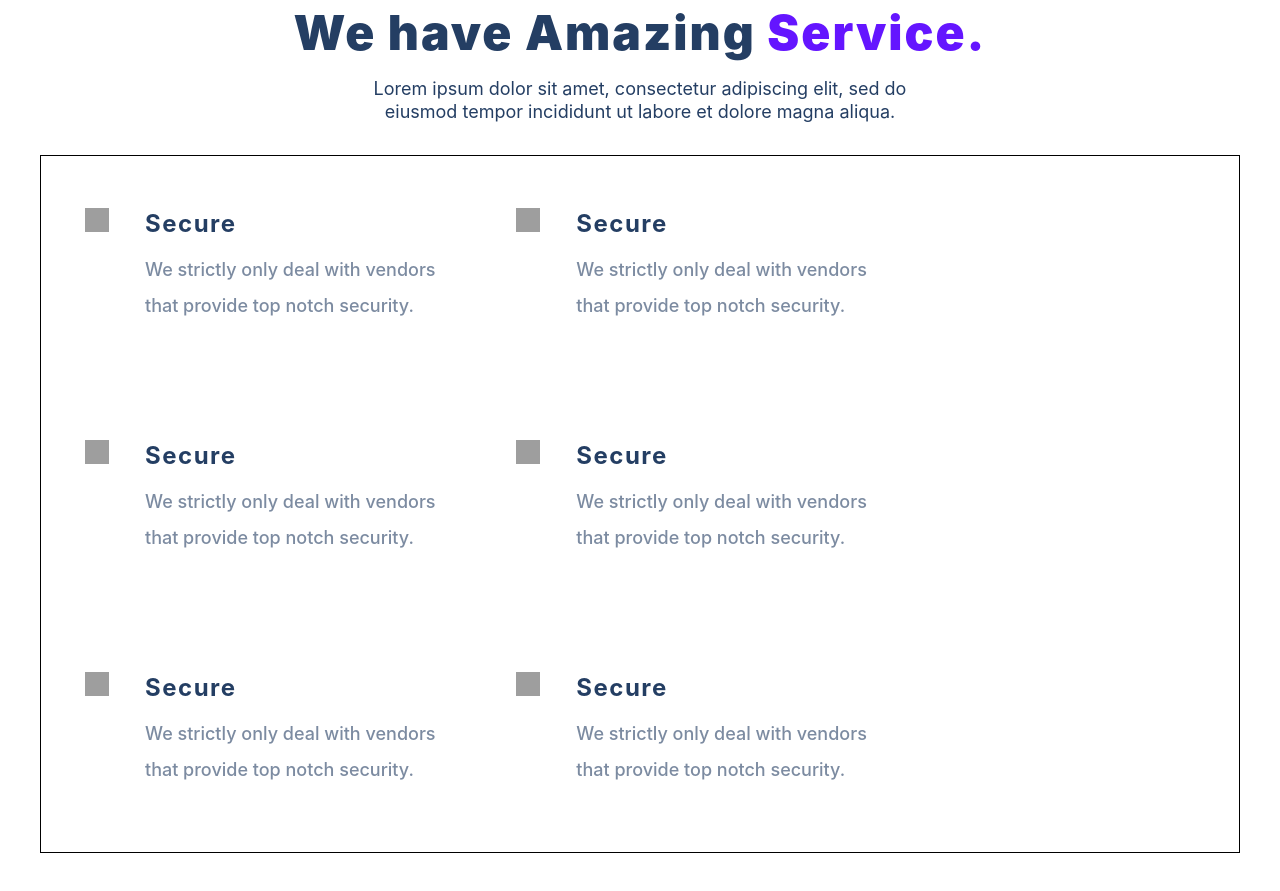
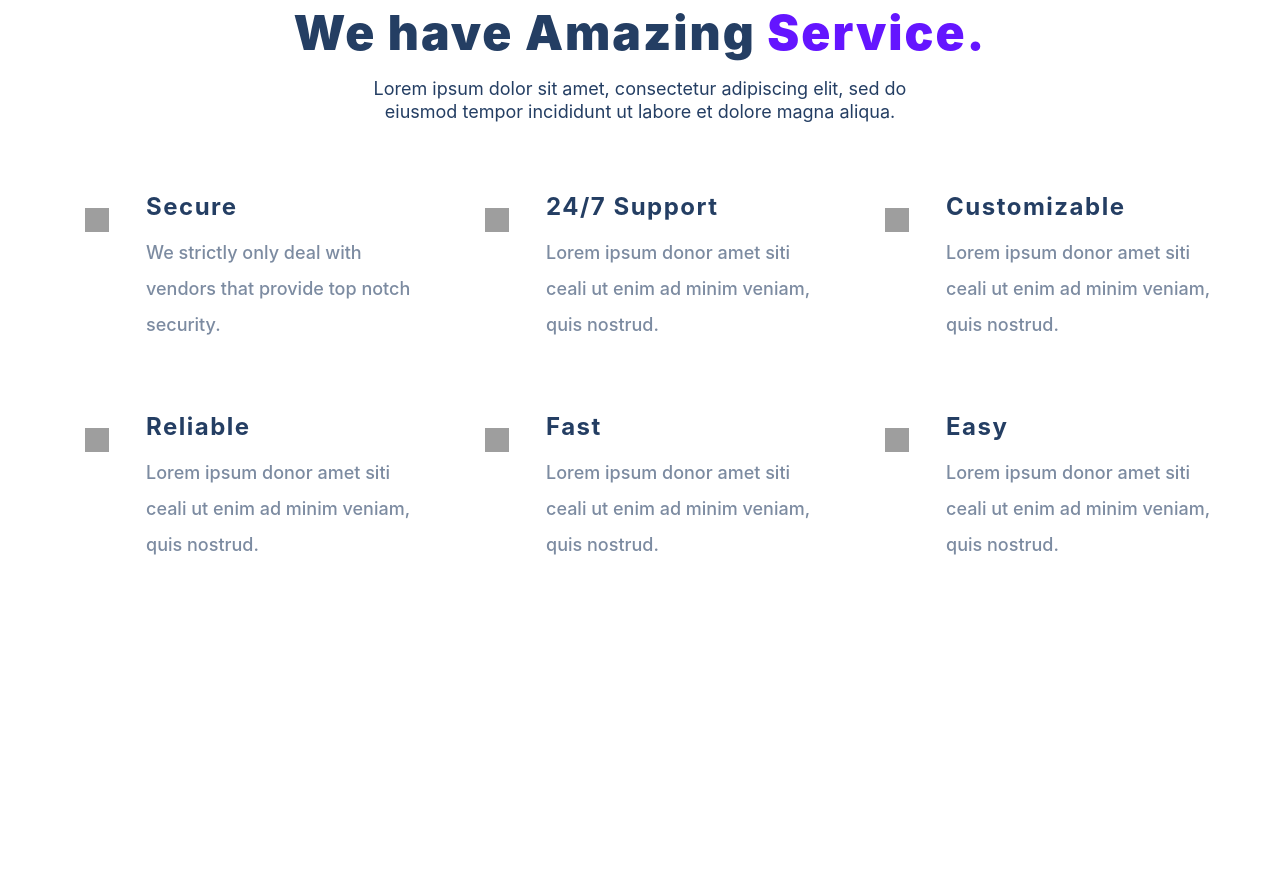
Before and after one commit to Ronaldobboy/First-Final-Project, a plain HTML site: page index.html in a window 1280 px wide. Shown: the part 1105-1996 px from the top of the page. After the commit the page ends 1812 px from the top, so only its background shows below. Drawn offline with Linux system fonts and the light colour scheme; grey boxes are pictures that could not be loaded.

Commit message:
Features section completed.

```diff
--- a/index.html
+++ b/index.html
@@ -57,6 +57,7 @@
                         <p class="blue-grey features__para">Lorem ipsum dolor sit amet, consectetur adipiscing elit, sed do eiusmod tempor incididunt ut labore et dolore magna aliqua.</p>
                         </div>
                         <div class="features">
+                             <div class="feature__wrapper">
                             <div class="feature">
                                 <div class="feature__img--container">
                                 <img class="feature__img" src="https://treact.owaiskhan.me/static/media/shield-icon.daefe14b320b14fbd9cbd18908ac93ec.svg" alt="">
@@ -66,50 +67,61 @@
                                     <p class="feature__para">We strictly only deal with vendors that provide top notch security.</p>
                                 </div>
                             </div>
+                            </div>
+                             <div class="feature__wrapper">
                             <div class="feature">
                                 <div class="feature__img--container">
-                                <img class="feature__img" src="https://treact.owaiskhan.me/static/media/shield-icon.daefe14b320b14fbd9cbd18908ac93ec.svg" alt="">
+                                <img class="feature__img" src="https://treact.owaiskhan.me/static/media/support-icon.f9253ffa8cb6ffde5bbaa05eb5136375.svg" alt="">
                                 </div>
                                 <div class="feature__description">
-                                    <h3 class="feature__title">Secure</h3>
-                                    <p class="feature__para">We strictly only deal with vendors that provide top notch security.</p>
+                                    <h3 class="feature__title">24/7 Support</h3>
+                                    <p class="feature__para">Lorem ipsum donor amet siti ceali ut enim ad minim veniam, quis nostrud.</p>
                                 </div>
                             </div>
+                            </div>
+                             <div class="feature__wrapper">
+                            <div class="feature">
+                                    <div class="feature__img--container">
+                                        <img class="feature__img" src="https://treact.owaiskhan.me/static/media/customize-icon.367468c90fd796009b97fbfba67b2c6a.svg" alt="">
+                                    </div>
+                                    <div class="feature__description">
+                                        <h3 class="feature__title">Customizable</h3>
+                                        <p class="feature__para">Lorem ipsum donor amet siti ceali ut enim ad minim veniam, quis nostrud.</p>
+                                    </div>
+                                </div>
+                                </div>
+                                 <div class="feature__wrapper">
                             <div class="feature">
                                 <div class="feature__img--container">
-                                <img class="feature__img" src="https://treact.owaiskhan.me/static/media/shield-icon.daefe14b320b14fbd9cbd18908ac93ec.svg" alt="">
+                                <img class="feature__img" src="https://treact.owaiskhan.me/static/media/reliable-icon.1367510a8f0a1bec76dc425d25f92f43.svg" alt="">
                                 </div>
                                 <div class="feature__description">
-                                    <h3 class="feature__title">Secure</h3>
-                                    <p class="feature__para">We strictly only deal with vendors that provide top notch security.</p>
+                                    <h3 class="feature__title">Reliable</h3>
+                                    <p class="feature__para">Lorem ipsum donor amet siti ceali ut enim ad minim veniam, quis nostrud.</p>
                                 </div>
                             </div>
+                            </div>
+                             <div class="feature__wrapper">
                             <div class="feature">
                                 <div class="feature__img--container">
-                                <img class="feature__img" src="https://treact.owaiskhan.me/static/media/shield-icon.daefe14b320b14fbd9cbd18908ac93ec.svg" alt="">
+                                <img class="feature__img" src="https://treact.owaiskhan.me/static/media/fast-icon.dbb971a73d4805d2fc3bcdacdb55beba.svg" alt="">
                                 </div>
                                 <div class="feature__description">
-                                    <h3 class="feature__title">Secure</h3>
-                                    <p class="feature__para">We strictly only deal with vendors that provide top notch security.</p>
+                                    <h3 class="feature__title">Fast</h3>
+                                    <p class="feature__para">Lorem ipsum donor amet siti ceali ut enim ad minim veniam, quis nostrud.</p>
                                 </div>
                             </div>
+                            </div>
+                             <div class="feature__wrapper">
                             <div class="feature">
                                 <div class="feature__img--container">
-                                <img class="feature__img" src="https://treact.owaiskhan.me/static/media/shield-icon.daefe14b320b14fbd9cbd18908ac93ec.svg" alt="">
+                                <img class="feature__img" src="https://treact.owaiskhan.me/static/media/simple-icon.673b7e1750b2a4ef32907fc164828d00.svg" alt="">
                                 </div>
                                 <div class="feature__description">
-                                    <h3 class="feature__title">Secure</h3>
-                                    <p class="feature__para">We strictly only deal with vendors that provide top notch security.</p>
+                                    <h3 class="feature__title">Easy</h3>
+                                    <p class="feature__para">Lorem ipsum donor amet siti ceali ut enim ad minim veniam, quis nostrud.</p>
                                 </div>
                             </div>
-                            <div class="feature">
-                                <div class="feature__img--container">
-                                <img class="feature__img" src="https://treact.owaiskhan.me/static/media/shield-icon.daefe14b320b14fbd9cbd18908ac93ec.svg" alt="">
-                                </div>
-                                <div class="feature__description">
-                                    <h3 class="feature__title">Secure</h3>
-                                    <p class="feature__para">We strictly only deal with vendors that provide top notch security.</p>
-                                </div>
                             </div>
                         </div>
                     </div>
--- a/style.css
+++ b/style.css
@@ -230,7 +230,7 @@ p {
    padding-right: 192px;
    border-width: 2px;
    border-radius: 99px;
-   font-weight: 500;
+   font-weight: 600;
 }
 
 .email__btn {
@@ -288,15 +288,21 @@ h2 {
     text-align: center;
 }
 
+.feature__wrapper {
+    width: calc(100%/3);
+}
+
 .features {
     display: flex;
+    justify-content: center;
+    flex-direction: row;
+    width: 100%;
     flex-wrap: wrap;
-    border: 1px solid;
 }
 
 .feature {
+    position: relative;
     display: flex;
-    width: 33.33%;
     text-align: left;
     padding: 32px 8px;
     margin-left: 16px;
@@ -311,17 +317,20 @@ h2 {
 }
 
 .feature__img--container {
+    border-radius: 99px;
+    border-width: 1px;
+    border-color: transparent;
+    height: 64px;
     padding: 20PX;
 }
 
 .feature__img {
     height: 24px;
     width: 24px;
-
 }
 
 h3 {
-    margin-top: 16px;
+
     font-size: 24px;
     font-weight: 700;
     line-height: 1;
@@ -332,6 +341,7 @@ h3 {
 .feature__para {
     width: 100%;
     margin-top: 16px;
+    margin-bottom: 0;
     font-weight: 500;
     line-height: 2;
     color: rgb(124 139 161);
```
